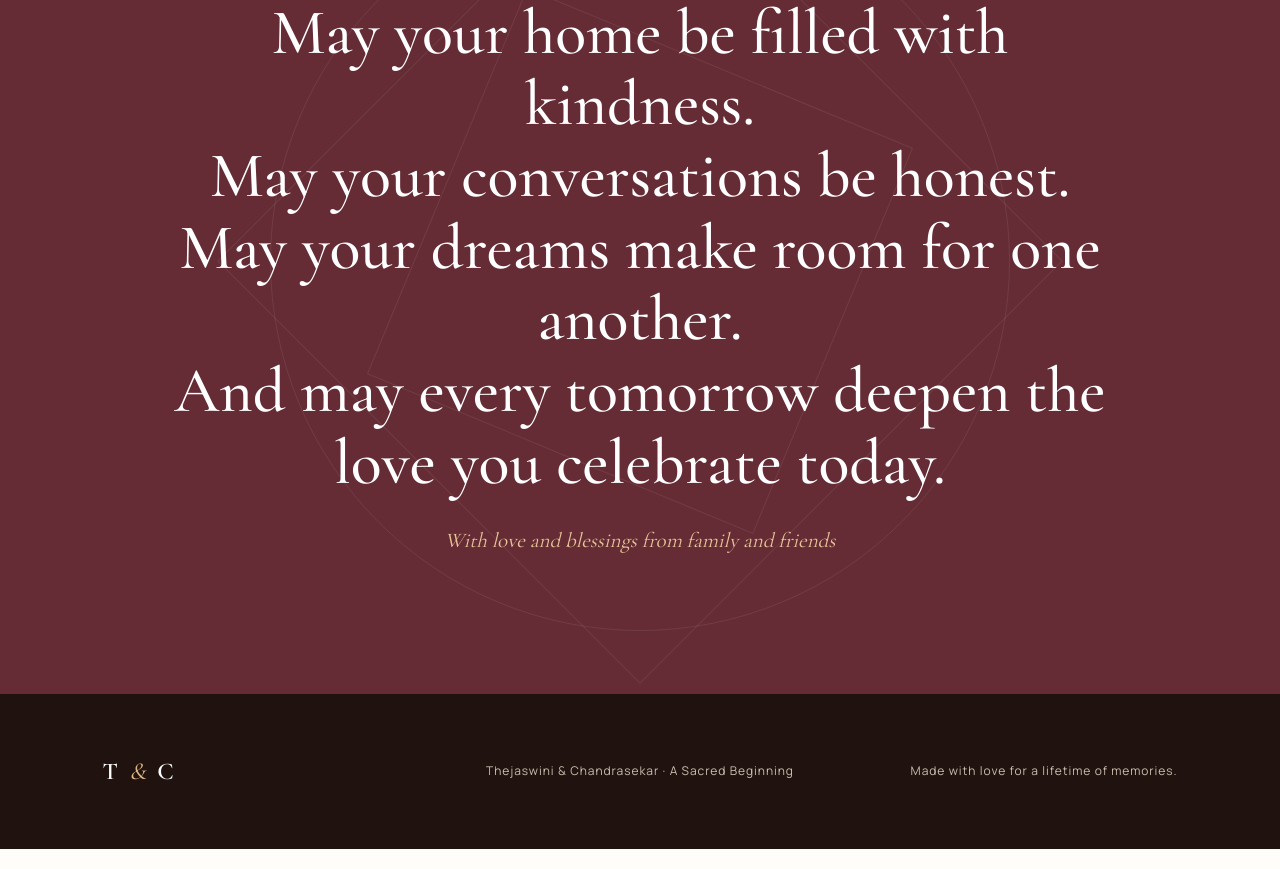
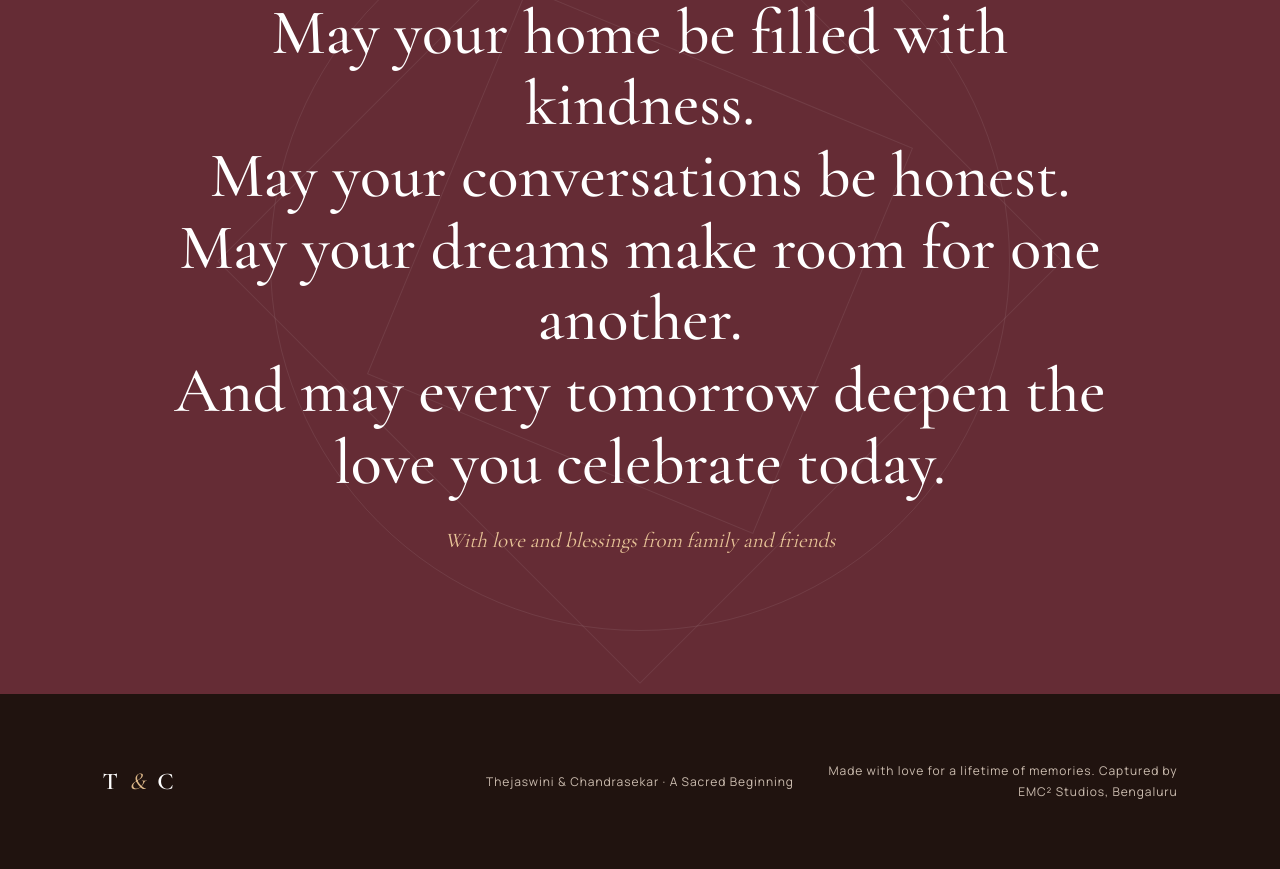
Before and after one commit to CrazyCat009/thejaswini-chandrasekar-wedding, a plain HTML site: page index.html in a window 1280 px wide. Shown: the part 8695-9564 px from the top of the page. Drawn offline with nearby package versions, Linux system fonts and the light colour scheme.

Commit message:
Update index.html

```diff
--- a/index.html
+++ b/index.html
@@ -89,7 +89,7 @@
     </section>
   </main>
 
-  <footer><a class="monogram footer-mark" href="#top">T <i>&</i> C</a><p>Thejaswini & Chandrasekar · A Sacred Beginning</p><p>Made with love for a lifetime of memories.</p></footer>
+  <footer><a class="monogram footer-mark" href="#top">T <i>&</i> C</a><p>Thejaswini & Chandrasekar · A Sacred Beginning</p><p>Made with love for a lifetime of memories. Captured by EMC² Studios, Bengaluru</p></footer>
 
   <dialog class="lightbox"><button class="lightbox-close" aria-label="Close image">×</button><img src="" alt=""><p></p></dialog>
   <script src="script.js"></script>
```
